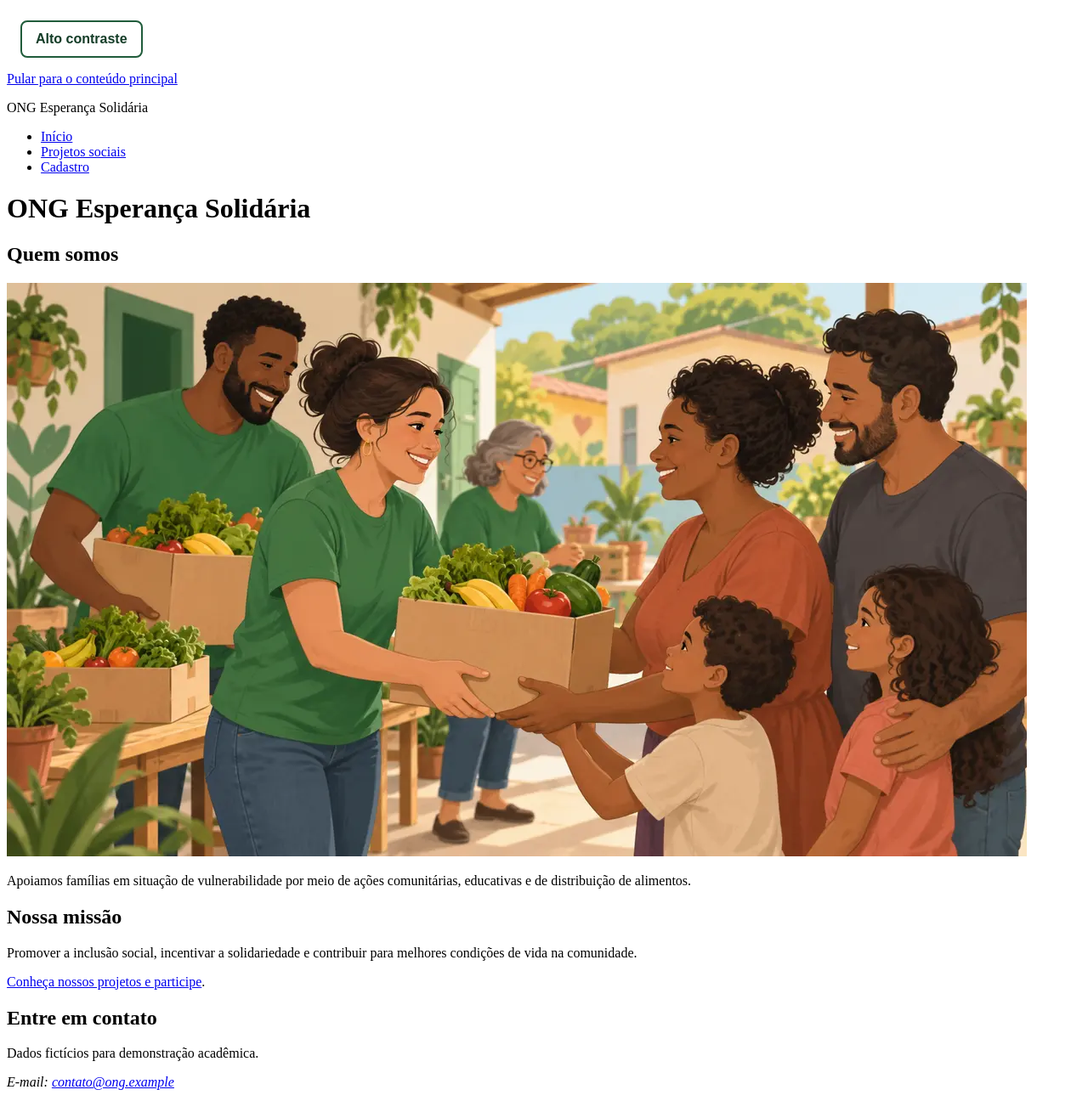
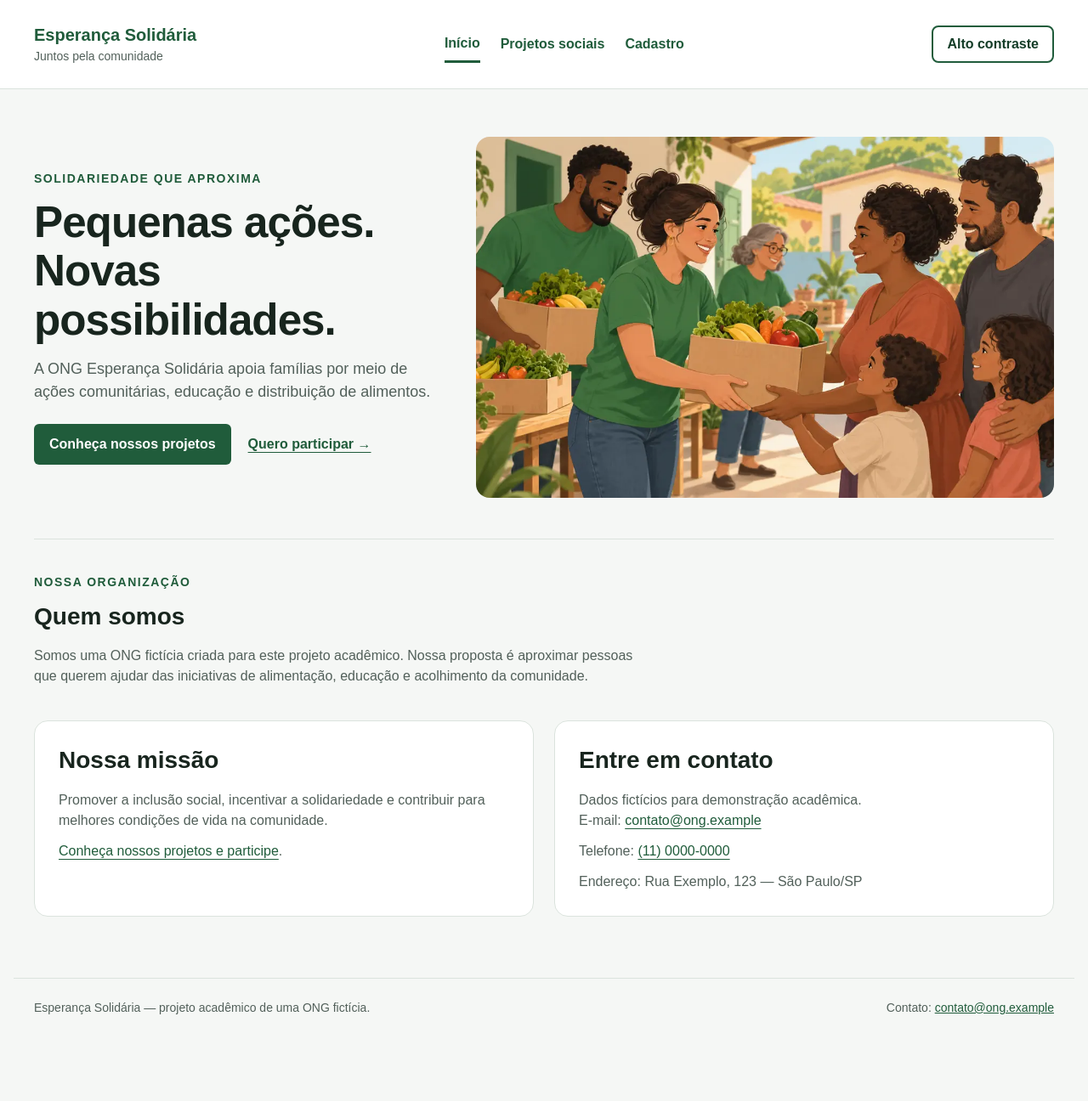
Before and after one commit to G-Hesp/ong-esperanca-solidaria, a website: page html/index.html in a window 1280 px wide. Shown: the top 1296 px of the page at 85% size. After the commit the page ends 1229 px from the top, so only its background shows below. Drawn offline with Linux system fonts and the light colour scheme.

Commit message:
style: padroniza layout das paginas institucionais

```diff
--- /dev/null
+++ b/css/site.css
@@ -0,0 +1,64 @@
+/* Integração visual das páginas institucionais. O tema vem depois deste arquivo. */
+.site{--borda:#dbe3dd;--raio:16px}
+.site .pular-conteudo{position:absolute;top:8px;left:8px;z-index:20;transform:translateY(-180%);padding:12px 16px;background:#fff;border:2px solid #205c3b;border-radius:6px;font-weight:700}
+.site .pular-conteudo:focus{transform:none}
+.site .topo-site{border-bottom:1px solid var(--borda)}
+.site .cabecalho{gap:24px;min-height:104px}
+.site nav ul{display:flex;flex-wrap:wrap;gap:12px 24px;list-style:none;margin:0;padding:0}
+.site nav a{display:inline-flex;align-items:center;min-height:44px;padding:8px 0}
+.site nav a:hover{text-decoration:underline;text-underline-offset:6px}
+.site .controle-tema{margin:0;padding:0;max-width:none}
+.site .pagina{padding-block:32px 56px}
+.site .pagina h1{font-size:clamp(2rem,4vw,3.5rem);max-width:22ch;margin-bottom:16px;line-height:1.12}
+.site .pagina h2{font-size:var(--titulo-medio);margin-bottom:16px}
+.site .pagina h3{margin-block:12px}
+.site .pagina p+p{margin-top:12px}
+.site .pagina li{margin-block:8px}
+.site .pagina a:not(.botao){text-underline-offset:4px}
+.site .pagina img{display:block;width:100%;height:auto;border-radius:var(--raio)}
+.site .pagina picture{display:block;min-width:0}
+.site .botao{text-decoration:none;min-height:48px}
+.site .acoes{display:flex;align-items:center;flex-wrap:wrap;gap:20px;margin-top:24px}
+.site .acoes .link-acao{margin:0}
+.site .hero{display:grid;grid-template-columns:repeat(12,minmax(0,1fr));gap:32px;align-items:center;padding-bottom:40px;border-bottom:1px solid var(--borda)}
+.site .hero>*{grid-column:span 12}
+.site .hero-texto>p:not(.sobretitulo){font-size:1.125rem;max-width:48ch}
+.site .hero img{aspect-ratio:16/10;object-fit:cover}
+.site .pagina-index{display:grid;grid-template-columns:repeat(12,minmax(0,1fr));gap:24px}
+.site .pagina-index>section{grid-column:span 12;min-width:0}
+.site .bloco-apresentacao{padding-block:16px}
+.site .bloco-apresentacao>p:last-child{max-width:80ch}
+.site .painel-institucional{padding:28px;background:#fff;border:1px solid var(--borda);border-radius:var(--raio)}
+.site address{font-style:normal;overflow-wrap:anywhere}
+.site .pagina-projetos{display:grid;grid-template-columns:repeat(12,minmax(0,1fr));gap:32px}
+.site .pagina-projetos>*{grid-column:span 12;min-width:0}
+.site .projetos-lista{display:grid;grid-template-columns:repeat(12,minmax(0,1fr));gap:24px}
+.site .projetos-lista>h2{grid-column:1/-1;margin:0}
+.site .projetos-lista>article{grid-column:span 12;padding:24px;border:1px solid var(--borda);border-radius:var(--raio);background:#fff}
+.site .frente-atuacao{background:#fff;padding:24px;border:1px solid var(--borda);border-radius:var(--raio)}
+.site .frente-atuacao picture{margin-block:20px}
+.site .frente-atuacao article+article{border-top:1px solid var(--borda);margin-top:24px;padding-top:16px}
+.site .frente-atuacao img{aspect-ratio:16/9;object-fit:cover}
+.site .pagina-cadastro{max-width:1000px}
+.site form{margin-top:32px}
+.site fieldset{display:grid;grid-template-columns:repeat(12,minmax(0,1fr));gap:20px 24px;min-width:0;margin:0 0 32px;padding:24px;border:1px solid #819187;border-radius:var(--raio);background:#fff}
+.site legend{font-size:1.25rem;font-weight:700;padding-inline:8px;color:#205c3b}
+.site fieldset>p{grid-column:span 12;min-width:0;margin:0!important}
+.site fieldset br{display:none}
+.site label{font-size:1rem;margin:0 0 8px}
+.site input,.site select{min-height:48px}
+.site small{display:block;margin-top:8px;color:#52605a}
+.site input::placeholder{color:#52605a;opacity:1}
+.site :is(input,select):user-invalid{border:2px solid #a44228;background:#fff9f7}
+.site #resultado:not(:empty){padding:20px;background:#e6f1e9;color:#143d28;border-left:4px solid #205c3b;border-radius:8px;margin-top:24px}
+.site .rodape-site{border-top:1px solid var(--borda);padding-block:24px 32px;margin-top:0;align-items:center}
+@media(min-width:480px){.site .pagina{padding-top:40px}}
+@media(min-width:768px){.site .pagina-index>.painel-institucional{grid-column:span 6}.site .projetos-lista>article{grid-column:span 6}.site fieldset>p{grid-column:span 6}}
+@media(min-width:1024px){.site .hero-texto{grid-column:span 5}.site .hero>picture{grid-column:span 7}.site .pagina-projetos>.frente-atuacao{grid-column:span 6}}
+@media(min-width:1280px){.site .pagina{padding-block:56px 72px}.site .hero{gap:48px;padding-bottom:48px}}
+@media(min-width:1536px){.site .hero-texto>p:not(.sobretitulo){font-size:1.25rem}.site .pagina-index{gap:32px}}
+html[data-tema="alto-contraste"] .site .botao{background:#000;color:#ffff00;border:2px solid #ffff00}
+html[data-tema="alto-contraste"] .site .botao:hover{background:#ffff00;color:#000}
+html[data-tema="alto-contraste"] .site #resultado:not(:empty){background:#000;color:#fff;border-color:#fff}
+html[data-tema="alto-contraste"] .site :is(input,select):user-invalid{background:#000;border:3px dashed #ffff00}
+html[data-tema="alto-contraste"] .site .pular-conteudo{background:#000;color:#ffff00;border-color:#ffff00}
--- a/html/index.html
+++ b/html/index.html
@@ -4,46 +4,33 @@
   <meta charset="UTF-8">
   <meta name="viewport" content="width=device-width, initial-scale=1.0">
   <title>Início | Esperança Solidária</title>
+<link rel="stylesheet" href="../css/componentes.css">
+<link rel="stylesheet" href="../css/site.css">
 <link rel="stylesheet" href="../css/alto-contraste.css">
 <script src="../js/tema.js"></script>
 </head>
-<body>
-<div class="controle-tema"><button type="button" class="alternar-contraste" data-alternar-contraste aria-pressed="false" hidden>Alto contraste</button><span id="estado-tema" class="somente-leitor" role="status"></span></div>
-  <a href="#conteudo">Pular para o conteúdo principal</a>
-  <header>
-    <p>ONG Esperança Solidária</p>
-    <nav aria-label="Navegação principal">
-      <ul>
-        <li><a href="index.html" aria-current="page">Início</a></li>
-        <li><a href="projetos.html">Projetos sociais</a></li>
-        <li><a href="cadastro.html">Cadastro</a></li>
-      </ul>
-    </nav>
-  </header>
+<body class="site">
 
-  <main id="conteudo">
-    <h1>ONG Esperança Solidária</h1>
-    <section aria-labelledby="apresentacao">
-      <h2 id="apresentacao">Quem somos</h2>
-      <picture>
-        <source srcset="../imagens/acao-social.webp" type="image/webp">
-        <img src="../imagens/acao-social.jpg"
-             alt="Voluntários entregando uma caixa de alimentos a uma família"
-             width="1200" height="675"
-             style="max-width: 100%; height: auto;">
-      </picture>
-      <p>Apoiamos famílias em situação de vulnerabilidade por meio de
-        ações comunitárias, educativas e de distribuição de alimentos.</p>
+  <a class="pular-conteudo" href="#conteudo">Pular para o conteúdo principal</a>
+  <header class="topo-site"><div class="container cabecalho"><a class="marca" href="index.html">Esperança Solidária<span>Juntos pela comunidade</span></a><nav aria-label="Navegação principal"><ul><li><a href="index.html" aria-current="page">Início</a></li><li><a href="projetos.html">Projetos sociais</a></li><li><a href="cadastro.html">Cadastro</a></li></ul></nav><div class="controle-tema"><button type="button" class="alternar-contraste" data-alternar-contraste aria-pressed="false" hidden>Alto contraste</button><span id="estado-tema" class="somente-leitor" role="status"></span></div></div></header>
+
+  <main id="conteudo" class="container pagina pagina-index" tabindex="-1">
+    <section class="hero" aria-labelledby="titulo-inicio">
+      <div class="hero-texto"><p class="sobretitulo">SOLIDARIEDADE QUE APROXIMA</p>
+      <h1 id="titulo-inicio">Pequenas ações.<br>Novas possibilidades.</h1>
+      <p>A ONG Esperança Solidária apoia famílias por meio de ações comunitárias, educação e distribuição de alimentos.</p>
+      <div class="acoes"><a class="botao" href="projetos.html">Conheça nossos projetos</a><a class="link-acao" href="cadastro.html">Quero participar →</a></div></div>
+      <picture><source srcset="../imagens/acao-social.webp" type="image/webp"><img src="../imagens/acao-social.jpg" alt="Voluntários entregando uma caixa de alimentos a uma família" width="1200" height="675" decoding="async"></picture>
     </section>
-
-    <section aria-labelledby="missao">
+    <section class="bloco-apresentacao" aria-labelledby="apresentacao"><p class="sobretitulo">NOSSA ORGANIZAÇÃO</p><h2 id="apresentacao">Quem somos</h2><p>Somos uma ONG fictícia criada para este projeto acadêmico. Nossa proposta é aproximar pessoas que querem ajudar das iniciativas de alimentação, educação e acolhimento da comunidade.</p></section>
+    <section class="painel-institucional" aria-labelledby="missao">
       <h2 id="missao">Nossa missão</h2>
       <p>Promover a inclusão social, incentivar a solidariedade e
         contribuir para melhores condições de vida na comunidade.</p>
       <p><a href="projetos.html">Conheça nossos projetos e participe</a>.</p>
     </section>
 
-    <section aria-labelledby="contato">
+    <section class="painel-institucional" aria-labelledby="contato">
       <h2 id="contato">Entre em contato</h2>
       <p>Dados fictícios para demonstração acadêmica.</p>
       <address>
@@ -54,7 +41,7 @@
     </section>
   </main>
 
-  <footer>
+  <footer class="container rodape-site">
     <p>Esperança Solidária — projeto acadêmico de uma ONG fictícia.</p>
     <address>
       Contato: <a href="mailto:contato@ong.example">contato@ong.example</a>
```
Also changed, not shown: html/cadastro.html (+11 -18 lines), html/projetos.html (+17 -24 lines).
